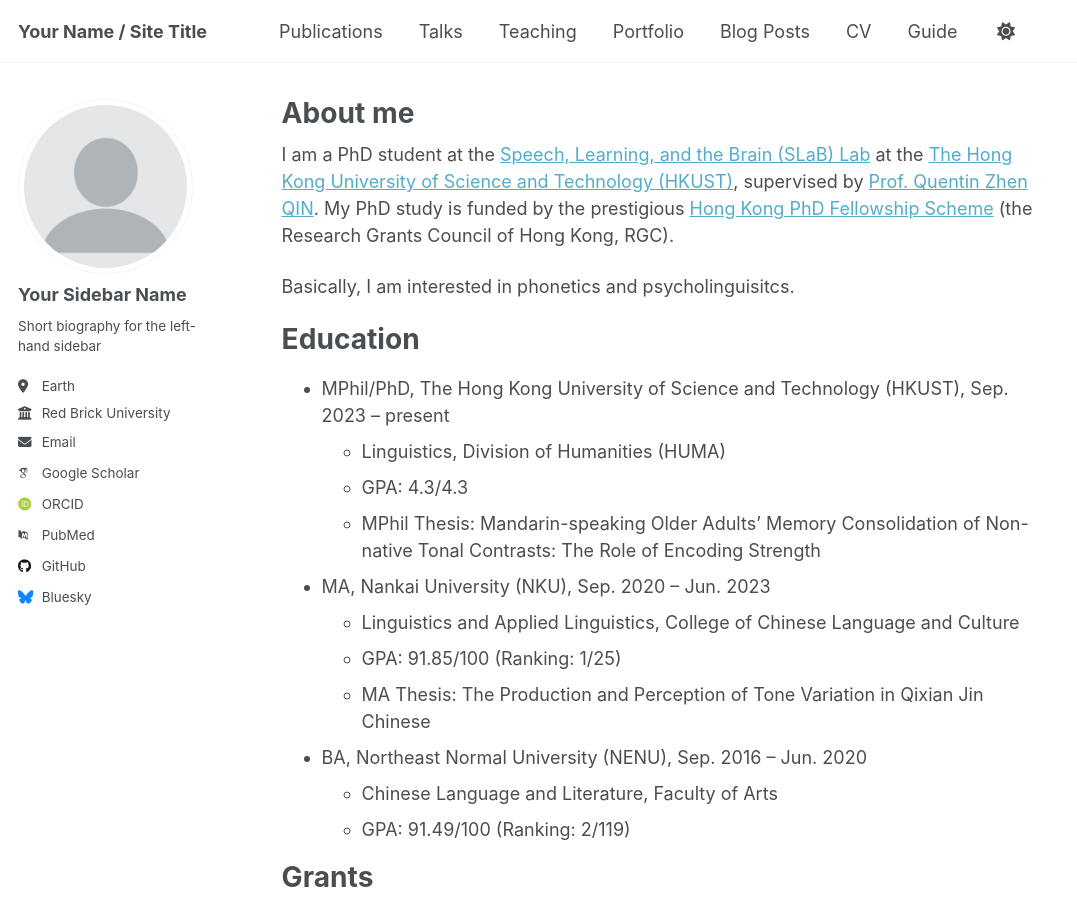
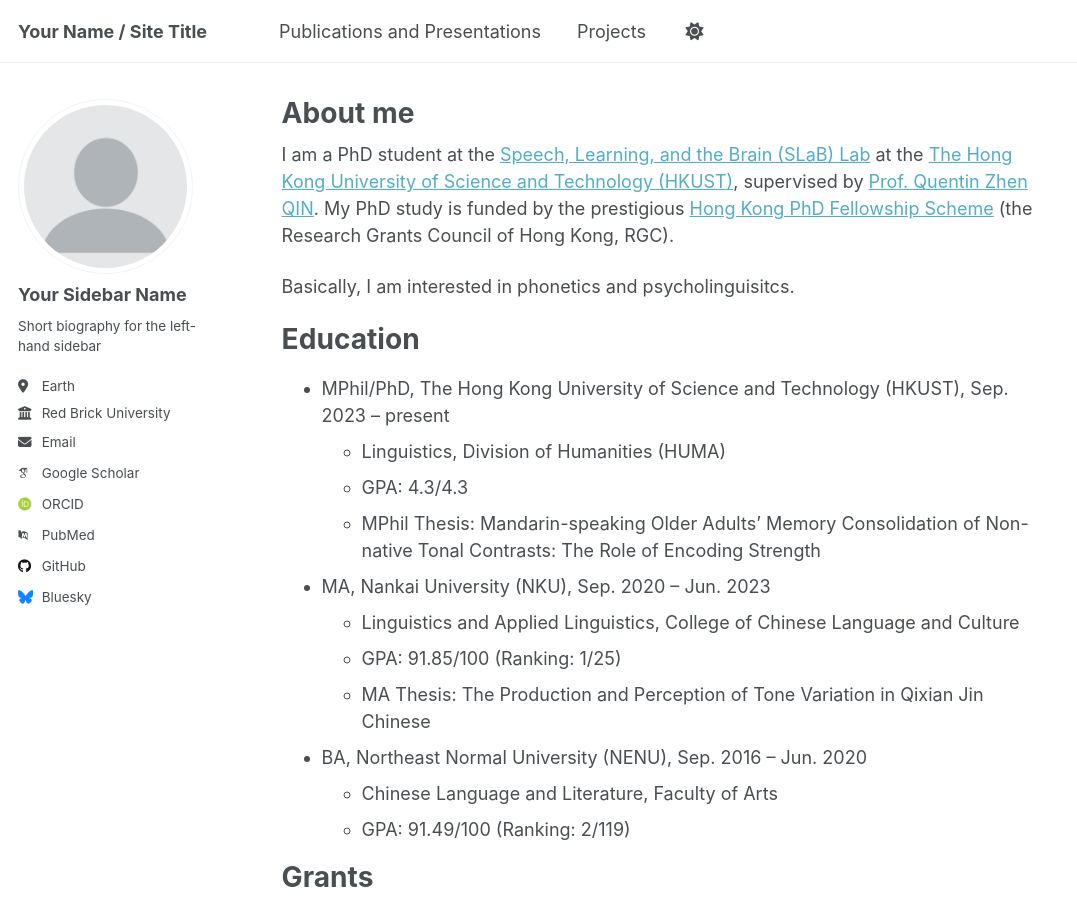
Before and after one commit to kliubc2025/kliubc.github.io, a Jekyll site: the page built from _pages/about.md, in a window 1280 px wide and 900 px high. Shown: the whole window, without its empty margins (0-1077 px from the left). Built offline with Jekyll 4.4.1, drawn with Linux system fonts in a browser that asks for light colours; some web fonts are replaced; a script that is not in the unit is left out.

Commit message:
Update navigation.yml

```diff
--- a/_data/navigation.yml
+++ b/_data/navigation.yml
@@ -8,26 +8,21 @@
 #      Markdown formatted page while the second is generated using JSON.
 
 main:
-  - title: "Publications"
+  - title: "Publications and Presentations "
     url: /publications/
 
-  - title: "Talks"
+  - title: "Projects"
     url: /talks/
 
-  - title: "Teaching"
-    url: /teaching/
+  # - title: "Teaching"
+  #  url: /teaching/
 
-  - title: "Portfolio"
-    url: /portfolio/
+  # - title: "Portfolio"
+  #  url: /portfolio/
 
-  - title: "Blog Posts"
-    url: /year-archive/
+  # - title: "Blog Posts"
+  # url: /year-archive/
 
-  - title: "CV"
-    url: /cv/
 
   # - title: "CV"
   #   url: /cv-json/
-
-  - title: "Guide"
-    url: /markdown/
```
